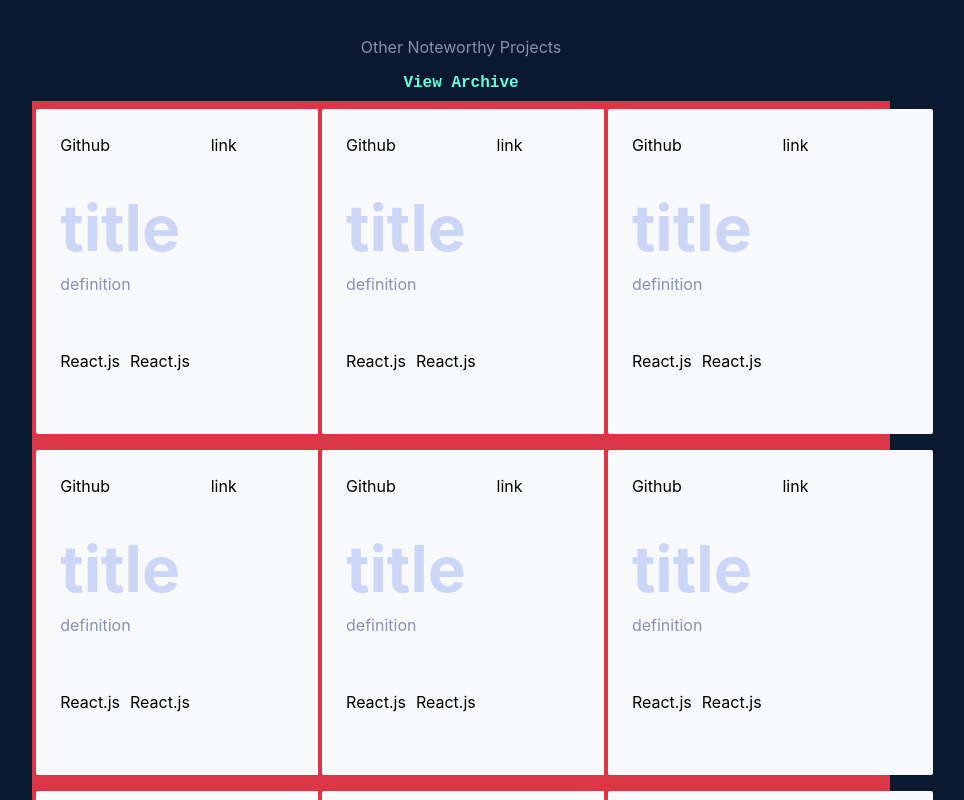
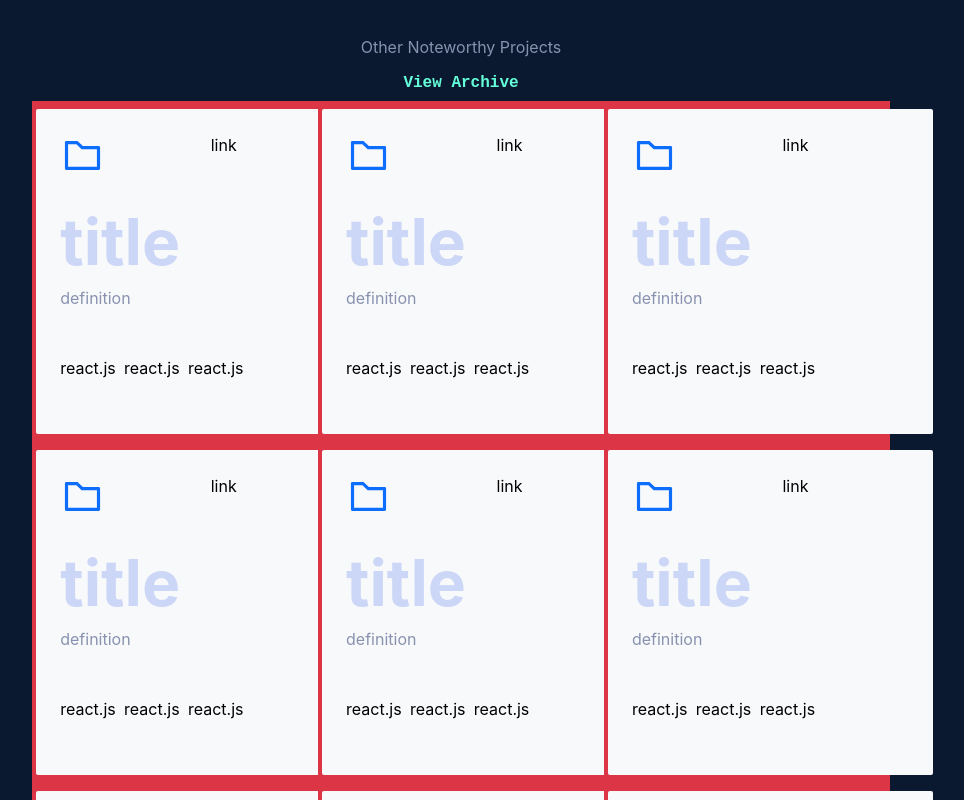
Before and after one commit to BishalRaj/portfolio-2023, a React (Vite) app: page / in a window 1280 px wide. Shown: the part 2360-3160 px from the top of the page, without its empty margins (179-1143 px from the left). Built offline with nearby package versions, Linux system fonts and the light colour scheme.

Commit message:
added hyperlink to folder

```diff
--- a/src/components/PersonalProjectComponent/PersonalProjects.tsx
+++ b/src/components/PersonalProjectComponent/PersonalProjects.tsx
@@ -1,6 +1,7 @@
 import React from "react";
 import "./style.scss";
 import { Col, Row } from "react-bootstrap";
+import { AiOutlineFolder } from "react-icons/ai";
 
 const PersonalProjects = () => {
   var projects = [];
@@ -9,7 +10,11 @@ const PersonalProjects = () => {
       <Col lg={4} className="bg-danger  px-1 py-2">
         <div className="project-card p-4 mx-auto bg-light ">
           <Row className="h-100 d-flex justify-content-between">
-            <Col lg={6}>Github</Col>
+            <Col lg={6}>
+              <a href="/">
+                <AiOutlineFolder size={45} />
+              </a>
+            </Col>
             <Col lg={6} className="text-right">
               link
             </Col>
@@ -17,9 +22,12 @@ const PersonalProjects = () => {
               <h2>title</h2>
               <p>definition</p>
             </Col>
-            <Col lg={12}>
-              <span style={{ marginRight: "10px" }}>React.js</span>
-              <span style={{ marginRight: "10px" }}>React.js</span>
+            <Col lg={12} className="project-skills">
+              <ul>
+                <li>react.js</li>
+                <li>react.js</li>
+                <li>react.js</li>
+              </ul>
             </Col>
           </Row>
         </div>
--- a/src/components/PersonalProjectComponent/style.scss
+++ b/src/components/PersonalProjectComponent/style.scss
@@ -10,3 +10,16 @@
   width: 325px !important;
   border-radius: 2px;
 }
+
+.project-skills {
+  width: fit-content !important;
+  ul {
+    margin: 0;
+    padding: 0;
+    li {
+      list-style: none;
+      display: inline;
+      margin-right: 5%;
+    }
+  }
+}
```
